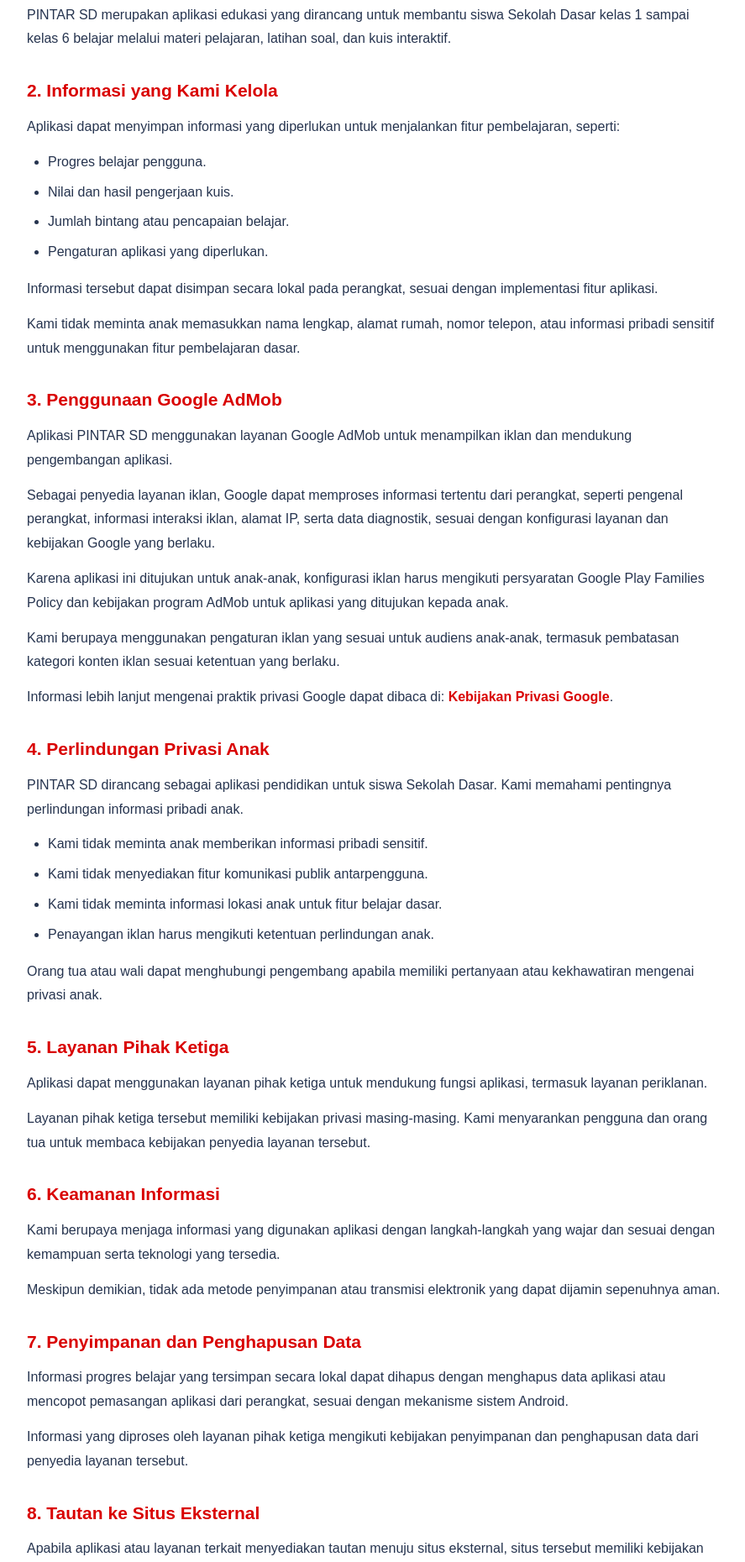
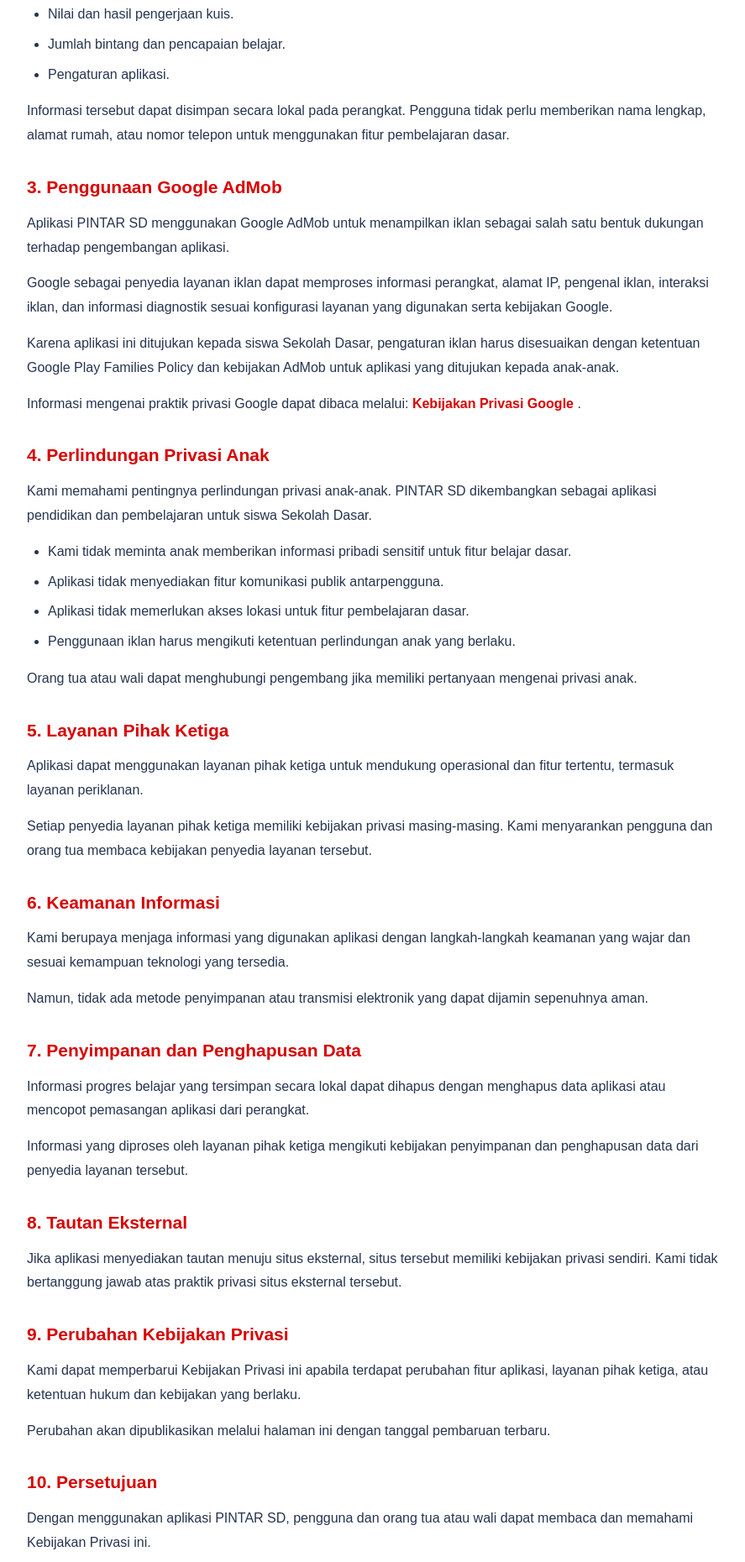
Before and after one commit to Elwidodo/easytools365, a plain HTML site: page pages/pintar-sd-privacy-policy.html in a window 1280 px wide. Shown: the part 940-2800 px from the top of the page at 84% size, without its empty margins (193-1080 px from the left). Drawn offline with Linux system fonts and the light colour scheme.

Commit message:
Add pintar sd privacy policy page

````diff
--- a/pages/pintar-sd-privacy-policy.html
+++ b/pages/pintar-sd-privacy-policy.html
@@ -1,6 +1,12 @@
-\<!DOCTYPE html>
+<!DOCTYPE html>
+<html lang="id">
+<head>
+    <meta charset="UTF-8">
+    <meta name="viewport" content="width=device-width, initial-scale=1.0">
 
-\<html lang="id"> \<head>     \<meta charset="UTF-8">     \<meta name="viewport" content="width=device-width, initial-scale=1.0">     \<meta name="description" content="Kebijakan Privasi aplikasi PINTAR SD - Belajar, Berlatih, Berprestasi.">     \<title>Kebijakan Privasi - PINTAR SD\</title>
+    <meta name="description" content="Kebijakan Privasi resmi aplikasi PINTAR SD - Belajar Anak.">
+
+    <title>Privacy Policy - PINTAR SD</title>
 
     <style>
         * {
@@ -21,23 +27,21 @@
             color: white;
             text-align: center;
             padding: 55px 20px;
-        border-bottom: 7px solid #ffffff;
         }
 
         header .logo {
-        font-size: 48px;
+            font-size: 55px;
             margin-bottom: 12px;
         }
 
         header h1 {
-        font-size: 32px;
+            font-size: 34px;
             font-weight: 800;
             margin-bottom: 8px;
         }
 
         header p {
             font-size: 15px;
-        opacity: 0.95;
         }
 
         .container {
@@ -51,11 +55,10 @@
 
         .updated {
             background: #fff0f0;
-        padding: 14px 18px;
+            padding: 15px;
             border-left: 5px solid #e60000;
             border-radius: 8px;
             margin-bottom: 25px;
-        font-size: 14px;
         }
 
         h2 {
@@ -66,7 +69,7 @@
         }
 
         p {
-        margin-bottom: 13px;
+            margin-bottom: 14px;
         }
 
         ul {
@@ -82,7 +85,6 @@
             color: #d90000;
             font-weight: bold;
             text-decoration: none;
-        overflow-wrap: anywhere;
         }
 
         a:hover {
@@ -106,214 +108,196 @@
 
         @media (max-width: 600px) {
             header h1 {
-            font-size: 25px;
+                font-size: 27px;
             }
 
             .container {
                 margin: 15px;
                 padding: 22px;
             }
-
-        h2 {
-            font-size: 19px;
-        }
         }
     </style>
-```
+</head>
 
-\</head>
+<body>
 
-\<body>
+<header>
+    <div class="logo">📚🎓</div>
+    <h1>PINTAR SD</h1>
+    <p>Belajar • Berlatih • Berprestasi</p>
+    <p>Kebijakan Privasi</p>
+</header>
 
-\<header>     \<div class="logo">📚🎓\</div>     \<h1>PINTAR SD\</h1>     \<p>Belajar • Berlatih • Berprestasi\</p>     \<p>Kebijakan Privasi\</p> \</header>
+<main class="container">
 
-\<main class="container">
-
-```
     <div class="updated">
         <strong>Terakhir diperbarui:</strong> 20 November 2026
     </div>
 
     <p>
         Selamat datang di <strong>PINTAR SD – Belajar Anak</strong>.
-    Kami menghargai privasi pengguna, termasuk anak-anak dan orang tua
-    yang menggunakan aplikasi ini.
+        Kami menghargai privasi seluruh pengguna, termasuk anak-anak
+        dan orang tua yang menggunakan aplikasi ini.
     </p>
 
     <p>
-    Kebijakan Privasi ini menjelaskan bagaimana aplikasi PINTAR SD
-    menangani informasi, penggunaan layanan pihak ketiga, serta
-    perlindungan privasi pengguna.
+        Kebijakan Privasi ini menjelaskan informasi yang digunakan,
+        layanan pihak ketiga, serta cara kami menjaga privasi pengguna.
     </p>
 
     <h2>1. Informasi Aplikasi</h2>
 
     <p>
-    PINTAR SD merupakan aplikasi edukasi yang dirancang untuk membantu
-    siswa Sekolah Dasar kelas 1 sampai kelas 6 belajar melalui materi
+        PINTAR SD adalah aplikasi pendidikan untuk membantu siswa
+        Sekolah Dasar kelas 1 sampai kelas 6 belajar melalui materi
         pelajaran, latihan soal, dan kuis interaktif.
     </p>
 
-<h2>2. Informasi yang Kami Kelola</h2>
+    <h2>2. Informasi yang Disimpan</h2>
 
     <p>
-    Aplikasi dapat menyimpan informasi yang diperlukan untuk menjalankan
-    fitur pembelajaran, seperti:
+        Aplikasi dapat menyimpan informasi yang diperlukan untuk
+        menjalankan fitur pembelajaran, seperti:
     </p>
 
     <ul>
         <li>Progres belajar pengguna.</li>
         <li>Nilai dan hasil pengerjaan kuis.</li>
-    <li>Jumlah bintang atau pencapaian belajar.</li>
-    <li>Pengaturan aplikasi yang diperlukan.</li>
+        <li>Jumlah bintang dan pencapaian belajar.</li>
+        <li>Pengaturan aplikasi.</li>
     </ul>
 
     <p>
-    Informasi tersebut dapat disimpan secara lokal pada perangkat,
-    sesuai dengan implementasi fitur aplikasi.
-</p>
-
-<p>
-    Kami tidak meminta anak memasukkan nama lengkap, alamat rumah,
-    nomor telepon, atau informasi pribadi sensitif untuk menggunakan
-    fitur pembelajaran dasar.
+        Informasi tersebut dapat disimpan secara lokal pada perangkat.
+        Pengguna tidak perlu memberikan nama lengkap, alamat rumah,
+        atau nomor telepon untuk menggunakan fitur pembelajaran dasar.
     </p>
 
     <h2>3. Penggunaan Google AdMob</h2>
 
     <p>
-    Aplikasi PINTAR SD menggunakan layanan Google AdMob untuk
-    menampilkan iklan dan mendukung pengembangan aplikasi.
+        Aplikasi PINTAR SD menggunakan Google AdMob untuk menampilkan
+        iklan sebagai salah satu bentuk dukungan terhadap pengembangan
+        aplikasi.
     </p>
 
     <p>
-    Sebagai penyedia layanan iklan, Google dapat memproses informasi
-    tertentu dari perangkat, seperti pengenal perangkat, informasi
-    interaksi iklan, alamat IP, serta data diagnostik, sesuai dengan
-    konfigurasi layanan dan kebijakan Google yang berlaku.
+        Google sebagai penyedia layanan iklan dapat memproses informasi
+        perangkat, alamat IP, pengenal iklan, interaksi iklan, dan
+        informasi diagnostik sesuai konfigurasi layanan yang digunakan
+        serta kebijakan Google.
     </p>
 
     <p>
-    Karena aplikasi ini ditujukan untuk anak-anak, konfigurasi iklan
-    harus mengikuti persyaratan Google Play Families Policy dan
-    kebijakan program AdMob untuk aplikasi yang ditujukan kepada anak.
+        Karena aplikasi ini ditujukan kepada siswa Sekolah Dasar,
+        pengaturan iklan harus disesuaikan dengan ketentuan Google Play
+        Families Policy dan kebijakan AdMob untuk aplikasi yang
+        ditujukan kepada anak-anak.
     </p>
 
     <p>
-    Kami berupaya menggunakan pengaturan iklan yang sesuai untuk
-    audiens anak-anak, termasuk pembatasan kategori konten iklan
-    sesuai ketentuan yang berlaku.
-</p>
-
-<p>
-    Informasi lebih lanjut mengenai praktik privasi Google dapat
-    dibaca di:
-    <a href="https://policies.google.com/privacy" target="_blank"
-       rel="noopener noreferrer">Kebijakan Privasi Google</a>.
+        Informasi mengenai praktik privasi Google dapat dibaca melalui:
+        <a href="https://policies.google.com/privacy" target="_blank" rel="noopener noreferrer">
+            Kebijakan Privasi Google
+        </a>.
     </p>
 
     <h2>4. Perlindungan Privasi Anak</h2>
 
     <p>
-    PINTAR SD dirancang sebagai aplikasi pendidikan untuk siswa
-    Sekolah Dasar. Kami memahami pentingnya perlindungan informasi
-    pribadi anak.
+        Kami memahami pentingnya perlindungan privasi anak-anak.
+        PINTAR SD dikembangkan sebagai aplikasi pendidikan dan
+        pembelajaran untuk siswa Sekolah Dasar.
     </p>
 
     <ul>
-    <li>Kami tidak meminta anak memberikan informasi pribadi sensitif.</li>
-    <li>Kami tidak menyediakan fitur komunikasi publik antarpengguna.</li>
-    <li>Kami tidak meminta informasi lokasi anak untuk fitur belajar dasar.</li>
-    <li>Penayangan iklan harus mengikuti ketentuan perlindungan anak.</li>
+        <li>Kami tidak meminta anak memberikan informasi pribadi sensitif untuk fitur belajar dasar.</li>
+        <li>Aplikasi tidak menyediakan fitur komunikasi publik antarpengguna.</li>
+        <li>Aplikasi tidak memerlukan akses lokasi untuk fitur pembelajaran dasar.</li>
+        <li>Penggunaan iklan harus mengikuti ketentuan perlindungan anak yang berlaku.</li>
     </ul>
 
     <p>
-    Orang tua atau wali dapat menghubungi pengembang apabila memiliki
-    pertanyaan atau kekhawatiran mengenai privasi anak.
+        Orang tua atau wali dapat menghubungi pengembang jika memiliki
+        pertanyaan mengenai privasi anak.
     </p>
 
     <h2>5. Layanan Pihak Ketiga</h2>
 
     <p>
-    Aplikasi dapat menggunakan layanan pihak ketiga untuk mendukung
-    fungsi aplikasi, termasuk layanan periklanan.
+        Aplikasi dapat menggunakan layanan pihak ketiga untuk
+        mendukung operasional dan fitur tertentu, termasuk layanan
+        periklanan.
     </p>
 
     <p>
-    Layanan pihak ketiga tersebut memiliki kebijakan privasi masing-masing.
-    Kami menyarankan pengguna dan orang tua untuk membaca kebijakan
-    penyedia layanan tersebut.
+        Setiap penyedia layanan pihak ketiga memiliki kebijakan
+        privasi masing-masing. Kami menyarankan pengguna dan orang tua
+        membaca kebijakan penyedia layanan tersebut.
     </p>
 
     <h2>6. Keamanan Informasi</h2>
 
     <p>
-    Kami berupaya menjaga informasi yang digunakan aplikasi dengan
-    langkah-langkah yang wajar dan sesuai dengan kemampuan serta
-    teknologi yang tersedia.
+        Kami berupaya menjaga informasi yang digunakan aplikasi
+        dengan langkah-langkah keamanan yang wajar dan sesuai
+        kemampuan teknologi yang tersedia.
     </p>
 
     <p>
-    Meskipun demikian, tidak ada metode penyimpanan atau transmisi
-    elektronik yang dapat dijamin sepenuhnya aman.
+        Namun, tidak ada metode penyimpanan atau transmisi elektronik
+        yang dapat dijamin sepenuhnya aman.
     </p>
 
     <h2>7. Penyimpanan dan Penghapusan Data</h2>
 
     <p>
         Informasi progres belajar yang tersimpan secara lokal dapat
-    dihapus dengan menghapus data aplikasi atau mencopot pemasangan
-    aplikasi dari perangkat, sesuai dengan mekanisme sistem Android.
+        dihapus dengan menghapus data aplikasi atau mencopot
+        pemasangan aplikasi dari perangkat.
     </p>
 
     <p>
         Informasi yang diproses oleh layanan pihak ketiga mengikuti
-    kebijakan penyimpanan dan penghapusan data dari penyedia layanan
-    tersebut.
+        kebijakan penyimpanan dan penghapusan data dari penyedia
+        layanan tersebut.
     </p>
 
-<h2>8. Tautan ke Situs Eksternal</h2>
+    <h2>8. Tautan Eksternal</h2>
 
     <p>
-    Apabila aplikasi atau layanan terkait menyediakan tautan menuju
-    situs eksternal, situs tersebut memiliki kebijakan privasi sendiri.
-    Kami tidak bertanggung jawab atas praktik privasi situs eksternal
-    tersebut.
+        Jika aplikasi menyediakan tautan menuju situs eksternal,
+        situs tersebut memiliki kebijakan privasi sendiri.
+        Kami tidak bertanggung jawab atas praktik privasi situs
+        eksternal tersebut.
     </p>
 
     <h2>9. Perubahan Kebijakan Privasi</h2>
 
     <p>
         Kami dapat memperbarui Kebijakan Privasi ini apabila terdapat
-    perubahan fitur aplikasi, layanan pihak ketiga, atau ketentuan
-    hukum dan kebijakan yang berlaku.
+        perubahan fitur aplikasi, layanan pihak ketiga, atau
+        ketentuan hukum dan kebijakan yang berlaku.
     </p>
 
     <p>
-    Setiap pembaruan akan dipublikasikan melalui halaman ini dengan
+        Perubahan akan dipublikasikan melalui halaman ini dengan
         tanggal pembaruan terbaru.
     </p>
 
     <h2>10. Persetujuan</h2>
 
     <p>
-    Dengan menggunakan aplikasi PINTAR SD, pengguna dan orang tua
-    atau wali dianggap telah membaca informasi mengenai Kebijakan
-    Privasi ini.
+        Dengan menggunakan aplikasi PINTAR SD, pengguna dan orang
+        tua atau wali dapat membaca dan memahami Kebijakan Privasi
+        ini.
     </p>
 
     <h2>11. Hubungi Kami</h2>
 
     <div class="contact">
-    <p>
-        Jika Anda memiliki pertanyaan, permintaan, atau keluhan
-        mengenai Kebijakan Privasi ini, silakan hubungi pengembang:
-    </p>
-
         <p><strong>Nama Aplikasi:</strong> PINTAR SD – Belajar Anak</p>
-
         <p><strong>Pengembang:</strong> AGS Creative</p>
-
         <p>
             <strong>Email:</strong>
             <a href="mailto:elwidodoreal@gmail.com">
@@ -321,14 +305,14 @@
             </a>
         </p>
     </div>
-```
 
-\</main>
+</main>
 
-\<footer>
-&#x20;   &copy; 2026 AGS Creative. All Rights Reserved.\<br>
-&#x20;   PINTAR SD – Belajar • Berlatih • Berprestasi
-\</footer>
+<footer>
+    &copy; 2026 AGS Creative. All Rights Reserved.
+    <br>
+    PINTAR SD – Belajar • Berlatih • Berprestasi
+</footer>
 
-\</body>
-\</html>
+</body>
+</html>
````
Lines whose indentation alone changed are shown as unchanged.
